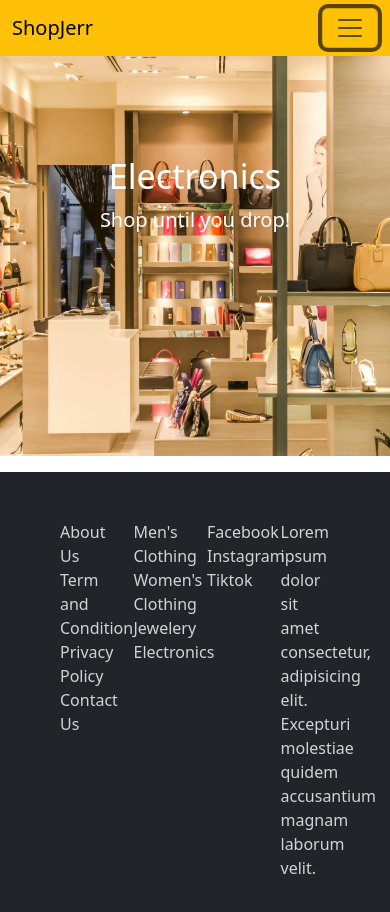
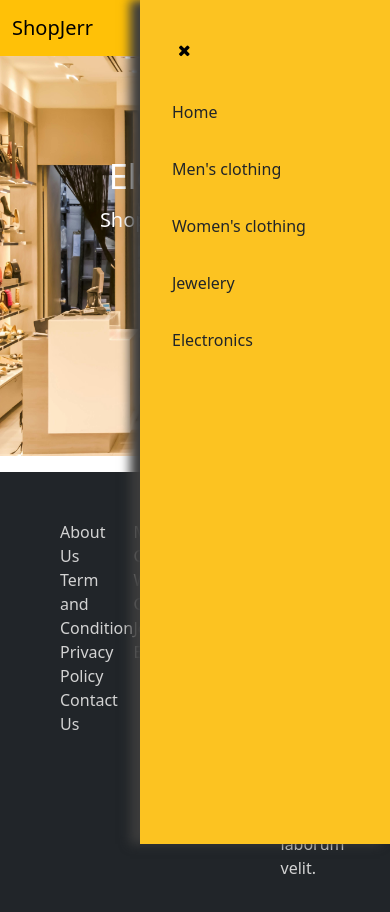
Before and after one commit to swam97/e-commerce, a React (Vite) app: page /e-commerce/categories/electronics in a window 390 px wide. Both pictures are taken after a click on the button "Toggle navigation". Shown: the top 912 px of the page. Built offline with nearby package versions, Linux system fonts and the light colour scheme.

Commit message:
Added styling for responsive website

```diff
--- a/index.html
+++ b/index.html
@@ -7,6 +7,7 @@
    <meta name="viewport" content="width=device-width, initial-scale=1.0" />
    <link href="https://cdn.jsdelivr.net/npm/bootstrap@5.3.3/dist/css/bootstrap.min.css" rel="stylesheet" integrity="sha384-QWTKZyjpPEjISv5WaRU9OFeRpok6YctnYmDr5pNlyT2bRjXh0JMhjY6hW+ALEwIH" crossorigin="anonymous">
    <link rel="stylesheet" href="https://cdn.jsdelivr.net/npm/bootstrap-icons@1.11.3/font/bootstrap-icons.min.css">
+   <link rel="stylesheet" href="https://cdnjs.cloudflare.com/ajax/libs/font-awesome/4.7.0/css/font-awesome.min.css">
    <title>E-commerce project</title>
  </head>
  <body>
--- a/src/components/Card/Card.jsx
+++ b/src/components/Card/Card.jsx
@@ -7,7 +7,7 @@ const Card = ({ item }) => {
    return (
        <Link to={`/e-commerce/products/${id}`}>
            <div className="card">
-               <div className="card-body">
+               <div className="card-body" style={{display:"flex", flexDirection:"column"}}>
                    <img src={image} alt={description} className='img-fluid' />
                    <h5 className="card-title">{title}</h5>
                    <h6 className="card-subtitle mb-2 text-body-secondary">USD {price}</h6>
--- a/src/components/Featured/Featured.jsx
+++ b/src/components/Featured/Featured.jsx
@@ -16,9 +16,9 @@ const Featured = () => {
                    : loading
                        ? <p>Loading...</p>
                        :
-                       <div className='row'>
+                       <div className='row g-3'>
                            {
-                               data?.map((val) => <div className='col-2' key={val.id}><Card item={val}/></div>)
+                               data?.map((val) => <div className='col-md-4 col-6' key={val.id}><Card item={val}/></div>)
                            }
                        </div>
 
--- a/src/components/Header/Header.css
+++ b/src/components/Header/Header.css
@@ -0,0 +1,23 @@
+.sidebar {
+    position: fixed;;
+    top:0;
+    right:0;
+    height:100vh;
+    width:250px;
+    z-index:999;
+    background-color: rgb(252, 195, 33);
+    backdrop-filter: blur;
+    box-shadow: -10px 0 10px rgb(60,60,60);
+    display: none;
+    flex-direction: column;
+    align-items: flex-start;
+    justify-content: flex-start;
+}
+
+.sidebar li {
+    width: 100%
+}
+
+.sidebar a {
+    width: 100%;
+}
--- a/src/components/Header/Header.jsx
+++ b/src/components/Header/Header.jsx
@@ -6,12 +6,45 @@ import { useCart } from '../../context/CartContext'
 const Header = () => {
 
    const {totalItemsInCart} = useCart();
+   const showSideBar = () => {
+    const element = document.getElementById('sidebar');
+        element.style.display = 'flex';
+   }
+   const hideSideBar = () => {
+    const element = document.getElementById('sidebar');
+        element.style.display = 'none';
+}
 
    return (
        <nav className="navbar navbar-expand-lg bg-warning">
            <div className="container">
                <a className="navbar-brand">ShopJerr</a>
-               <button className="navbar-toggler" type="button" data-bs-toggle="collapse" data-bs-target="#navbarSupportedContent" aria-controls="navbarSupportedContent" aria-expanded="false" aria-label="Toggle navigation">
+               <ul id='sidebar' className="sidebar" style={{listStyleType:"none"}}>
+                        <li>
+                           <button onClick={hideSideBar}style={{backgroundColor:"rgb(252, 195, 33", border:"none", height:"100px"}}><i className="fa fa-close"></i></button>
+                       </li>
+                       <li className="nav-item">
+                           <NavLink className="nav-link active" aria-current="page" to="/e-commerce/">Home</NavLink>
+                       </li>
+                       <hr/>
+                       <li className="nav-item">
+                           <NavLink className="nav-link" to="/e-commerce/categories/men's clothing">Men's clothing</NavLink>
+                       </li>
+                       <hr/>
+                       <li className="nav-item">
+                           <NavLink className="nav-link" to="/e-commerce/categories/women's clothing">Women's clothing</NavLink>
+                       </li>
+                       <hr/>
+                       <li className="nav-item">
+                           <NavLink className="nav-link" to="/e-commerce/categories/jewelery">Jewelery</NavLink>
+                       </li>
+                       <hr/>
+                       <li className="nav-item">
+                           <NavLink className="nav-link" to="/e-commerce/categories/electronics">Electronics</NavLink>
+                       </li>
+
+                   </ul>
+               <button onClick={showSideBar} className="navbar-toggler" type="button" data-bs-toggle="collapse" data-bs-target="#navbarSupportedContent" aria-controls="navbarSupportedContent" aria-expanded="false" aria-label="Toggle navigation">
                    <span className="navbar-toggler-icon"></span>
                </button>
                <div className="collapse navbar-collapse" id="navbarSupportedContent">
```
